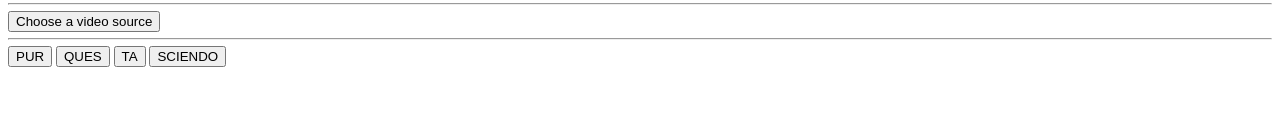
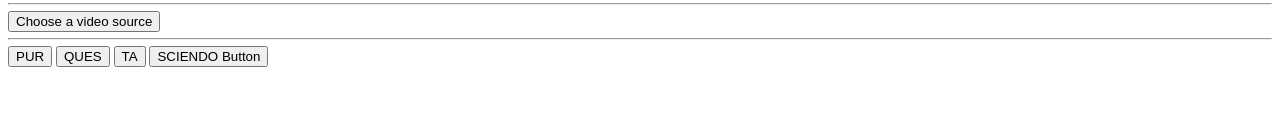
Before and after one commit to icraf-indonesia/lumens, an Electron app: page index.html in a window 1280 px wide. Shown: the part 219-355 px from the top of the page. Drawn offline with Linux system fonts and the light colour scheme.

Commit message:
commit testing

```diff
--- a/index.html
+++ b/index.html
@@ -21,7 +21,7 @@
     <button id="purWindowBtn">PUR</button>
     <button id="quesWindowBtn">QUES</button>
     <button id="taWindowBtn">TA</button>
-    <button id="sciendoWindowBtn">SCIENDO</button>
+    <button id="sciendoWindowBtn">SCIENDO Button</button>
     <script>
         require("./src/pur.js");
     </script>
```
